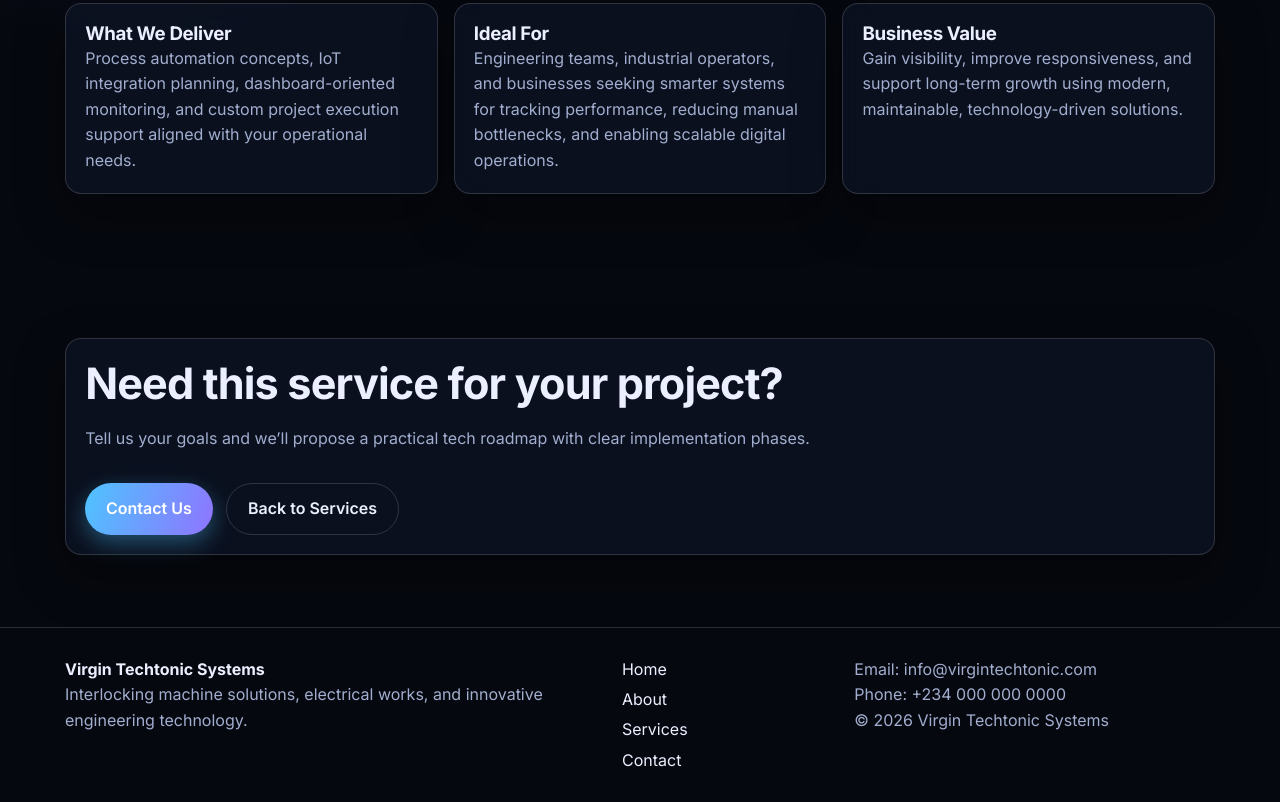
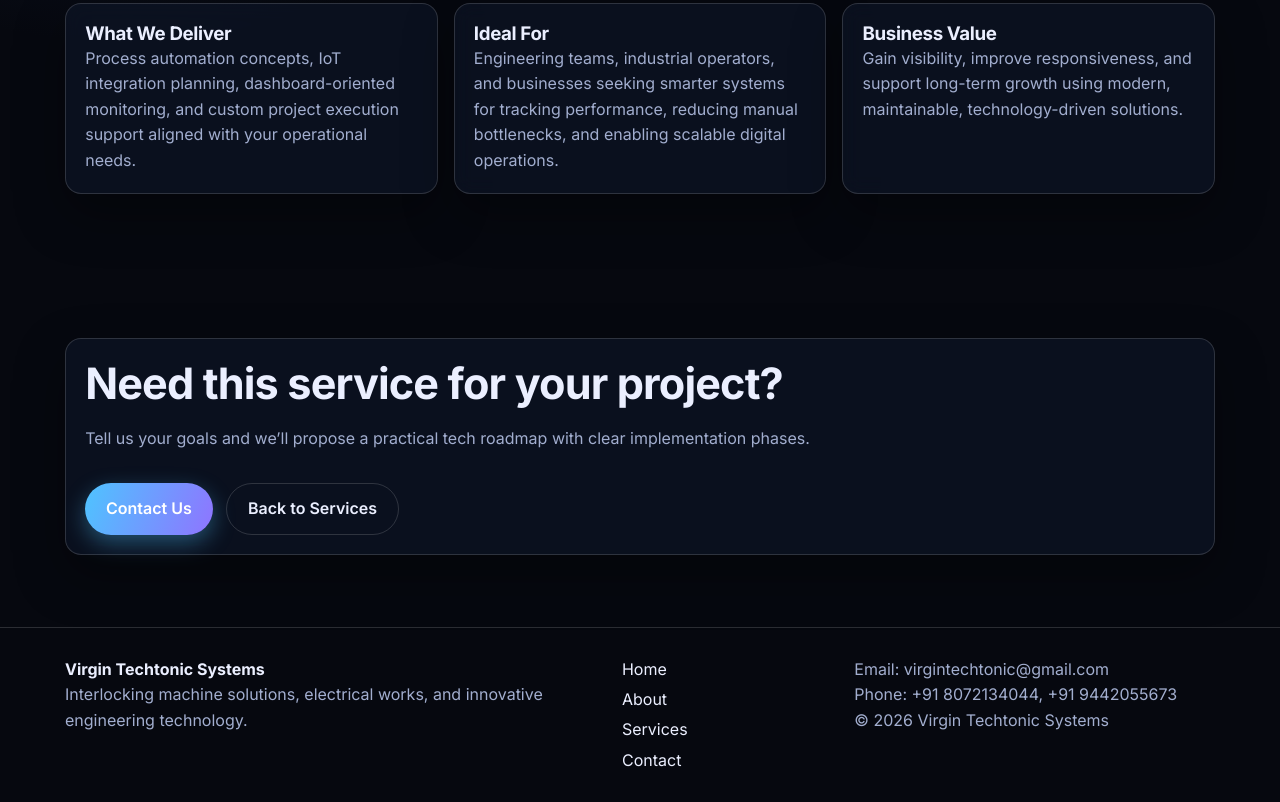
Before and after one commit to annuncio8427/vrigin-tectonic, a plain HTML site: page service-tech-projects.html in a window 1280 px wide. Shown: the part 744-1546 px from the top of the page. Drawn offline with Linux system fonts and the light colour scheme.

Commit message:
Update service-tech-projects.html

```diff
--- a/service-tech-projects.html
+++ b/service-tech-projects.html
@@ -106,8 +106,8 @@
           <a href="index.html#contact">Contact</a>
         </div>
         <div>
-          <p>Email: info@virgintechtonic.com</p>
-          <p>Phone: +234 000 000 0000</p>
+          <p>Email: virgintechtonic@gmail.com</p>
+          <p>Phone: +91 8072134044, +91 9442055673</p>
           <p>© <span id="year"></span> Virgin Techtonic Systems</p>
         </div>
       </div>
```
